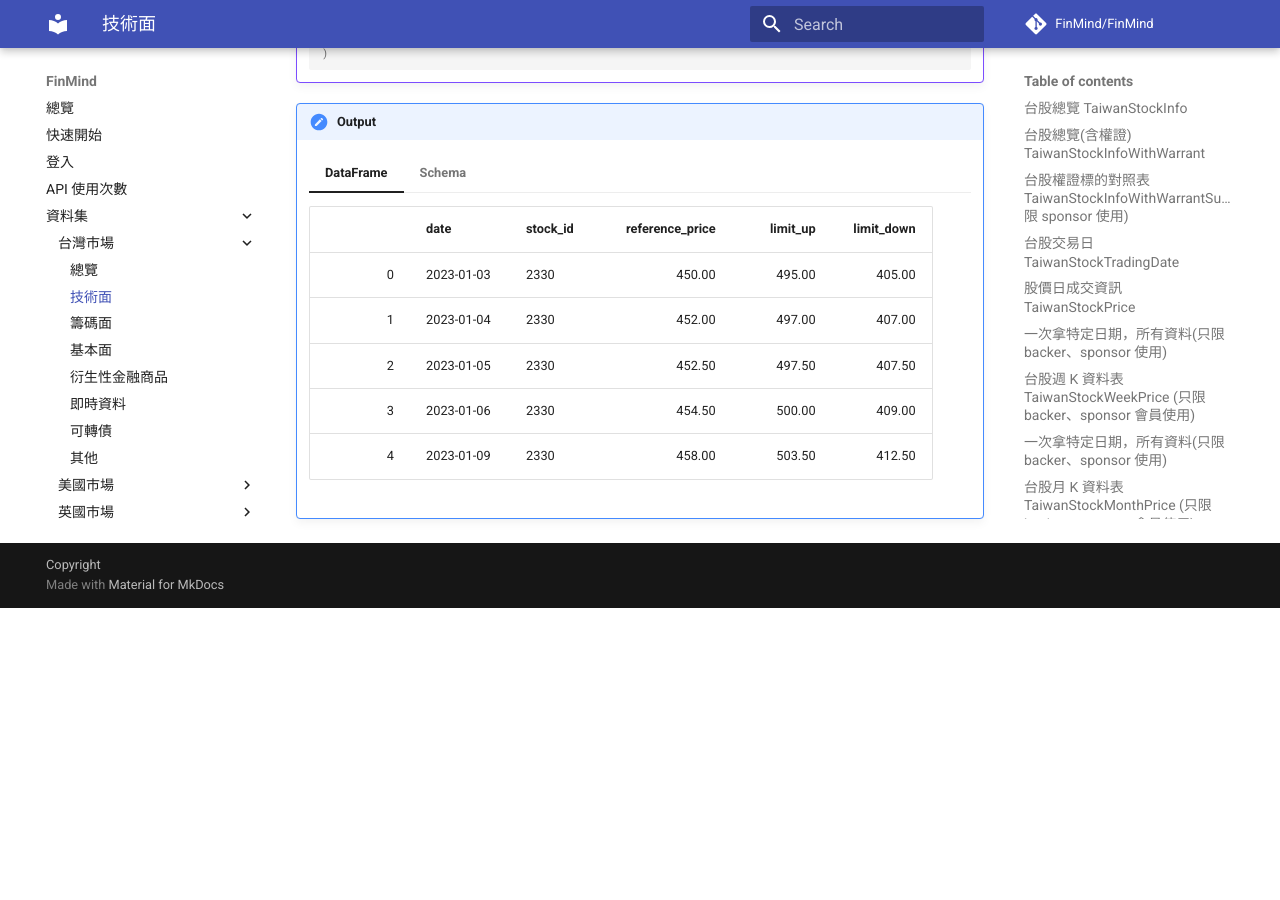
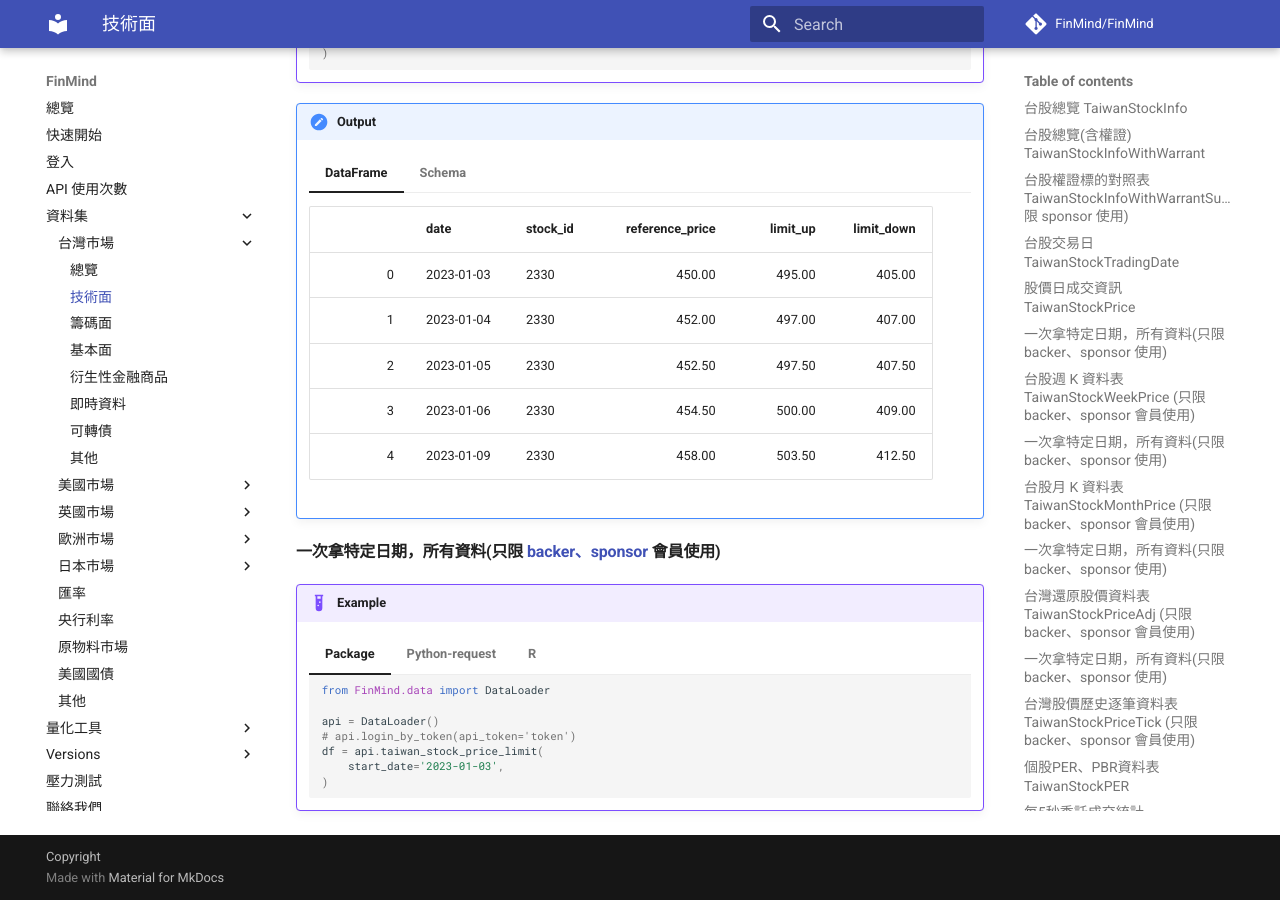
Before and after one commit to FinMind/FinMind-Doc, an MkDocs documentation site: the page built from docs/tutor/TaiwanMarket/Technical.md, in a window 1280 px wide and 900 px high, scrolled down 21558 px. Built offline with MkDocs 1.6.1 and Material for MkDocs 9.7.7, drawn with Linux system fonts in a browser that asks for light colours; comment, search, counter and statistics services are not loaded; before the commit the page ends 22166 px from its top, so only the background shows below that.

Commit message:
docs: 新增 TaiwanStockPriceLimit 一次拿特定日期所有資料範例
- docs/tutor/TaiwanMarket/Technical.md 新增「一次拿特定日期，所有資料」區塊
  - Package、Python-request、R 三種範例
  - 不帶 stock_id，只帶 start_date 取得所有股票資料

Co-Authored-By: Claude Opus 4.6 <noreply@anthropic.com>

````diff
--- a/docs/tutor/TaiwanMarket/Technical.md
+++ b/docs/tutor/TaiwanMarket/Technical.md
@@ -2090,3 +2090,56 @@
             limit_down: float64 # 跌停價
         }
         ```
+
+#### 一次拿特定日期，所有資料(只限 [backer、sponsor](https://finmindtrade.com/analysis/#/Sponsor/sponsor) 會員使用)
+
+!!! example
+    === "Package"
+        ```python
+        from FinMind.data import DataLoader
+
+        api = DataLoader()
+        # api.login_by_token(api_token='token')
+        df = api.taiwan_stock_price_limit(
+            start_date='2023-01-03',
+        )
+        ```
+    === "Python-request"
+        ```python
+        import requests
+        import pandas as pd
+        url = "https://api.finmindtrade.com/api/v4/data"
+        token = "" # 參考登入，獲取金鑰
+        headers = {"Authorization": f"Bearer {token}"}
+        parameter = {
+            "dataset": "TaiwanStockPriceLimit",
+            "start_date": "2023-01-03",
+        }
+        data = requests.get(url, headers=headers, params=parameter)
+        data = data.json()
+        data = pd.DataFrame(data['data'])
+        print(data.head())
+
+        ```
+    === "R"
+        ```R
+        library(httr)
+        library(data.table)
+        library(dplyr)
+        url = 'https://api.finmindtrade.com/api/v4/data'
+        token = "" # 參考登入，獲取金鑰
+        response = httr::GET(
+            url = url,
+            query = list(
+                dataset="TaiwanStockPriceLimit",
+                start_date= "2023-01-03"
+            ),
+            add_headers(Authorization = paste("Bearer", token))
+        )
+        data = content(response)
+        df = data$data %>%
+        do.call('rbind',.) %>%
+        data.table
+        head(df)
+
+        ```
````
